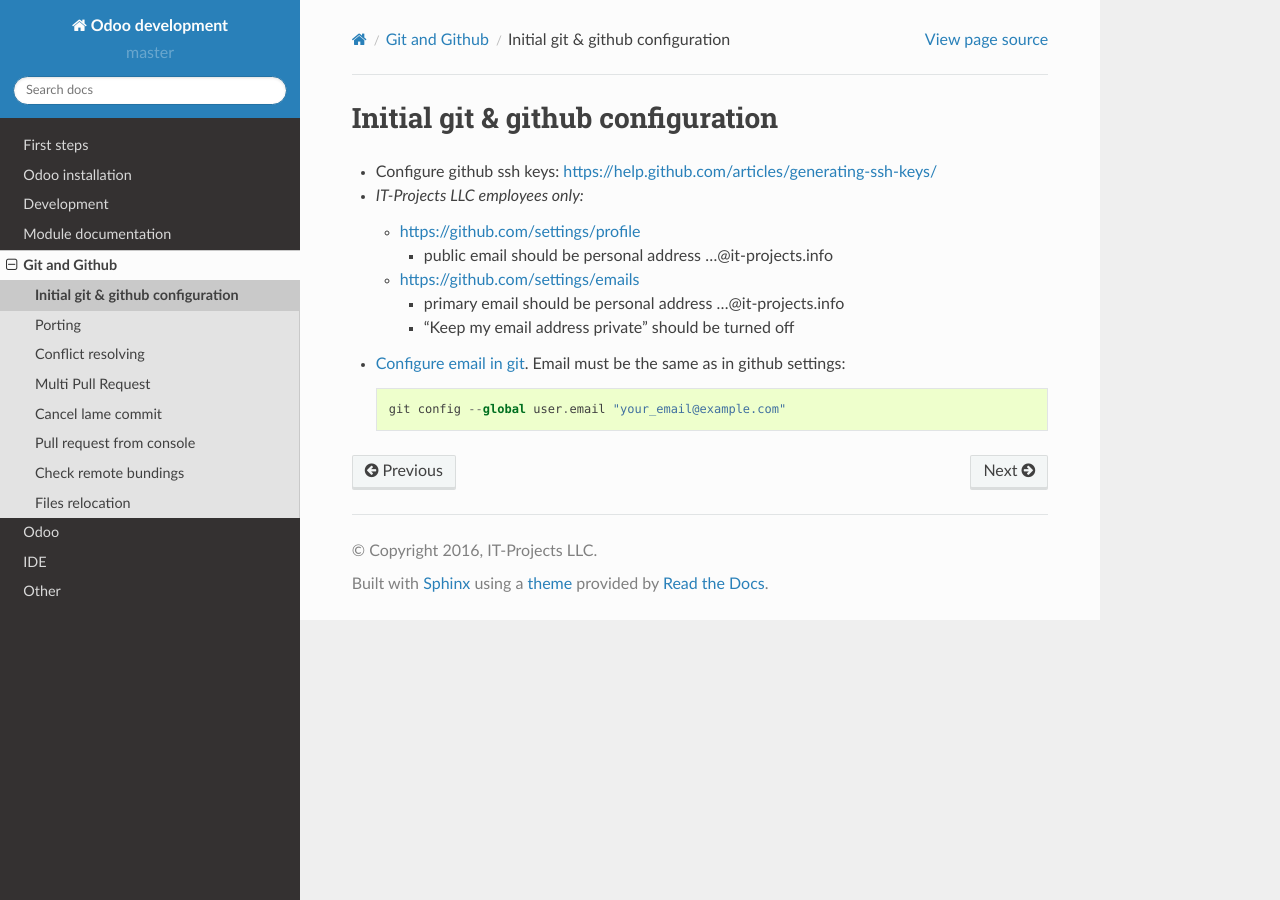
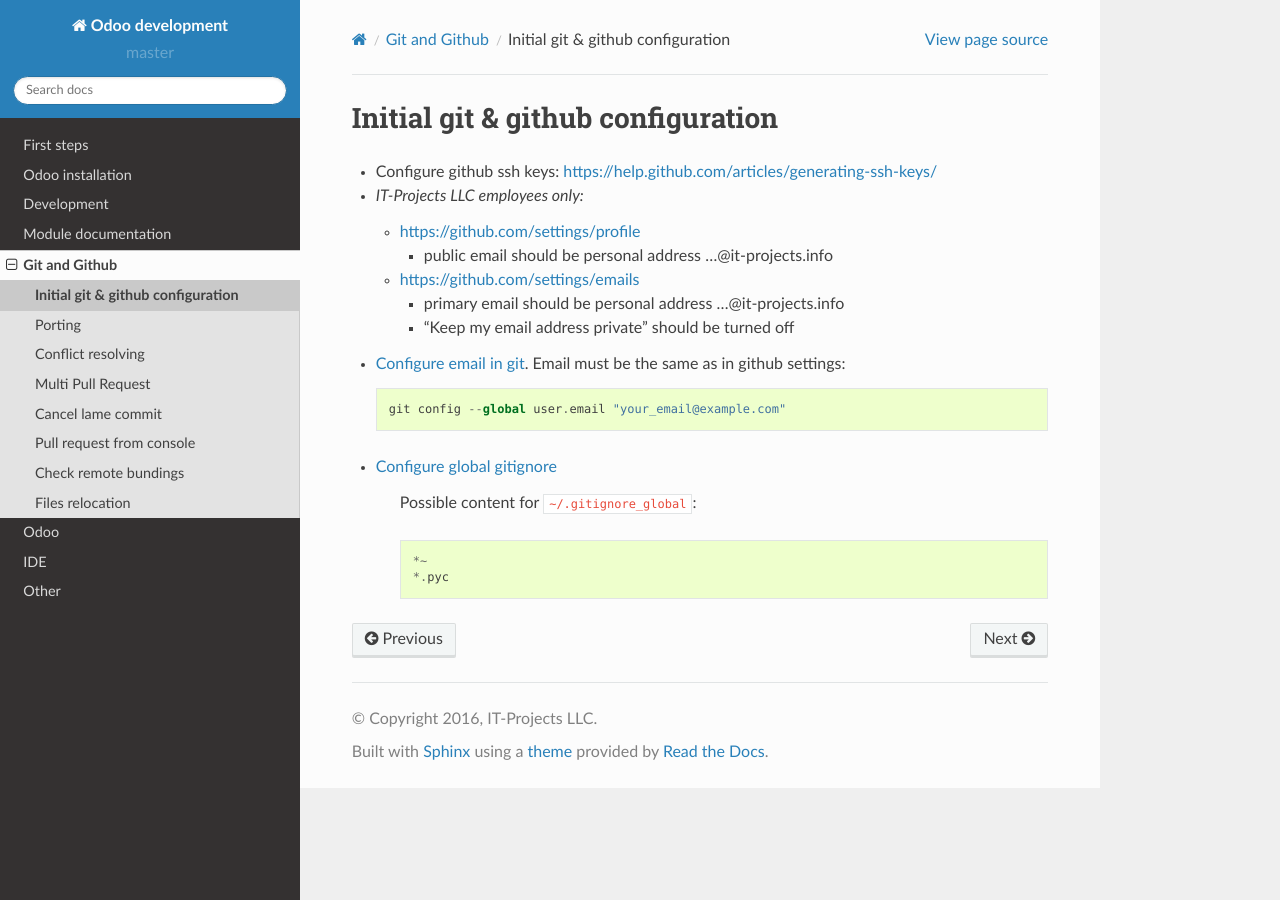
Before and after one commit to itpp-labs/odoo-development, a Sphinx documentation site: the page built from docs/git/init.rst, in a window 1280 px wide. Built offline with Sphinx 7.4.7 and the Read the Docs theme 2.0.0, drawn with Linux system fonts in a browser that asks for light colours.

Commit message:
git: add note about global .gitignore

```diff
--- a/docs/git/init.rst
+++ b/docs/git/init.rst
@@ -14,3 +14,10 @@
 * `Configure email in git <https://help.github.com/articles/setting-your-email-in-git/>`_. Email must be the same as in github settings::
 
     git config --global user.email "your_email@example.com"
+
+* `Configure global gitignore <https://help.github.com/articles/ignoring-files/#create-a-global-gitignore>`_
+
+    Possible content for ``~/.gitignore_global``: ::
+
+    *~
+    *.pyc
```
